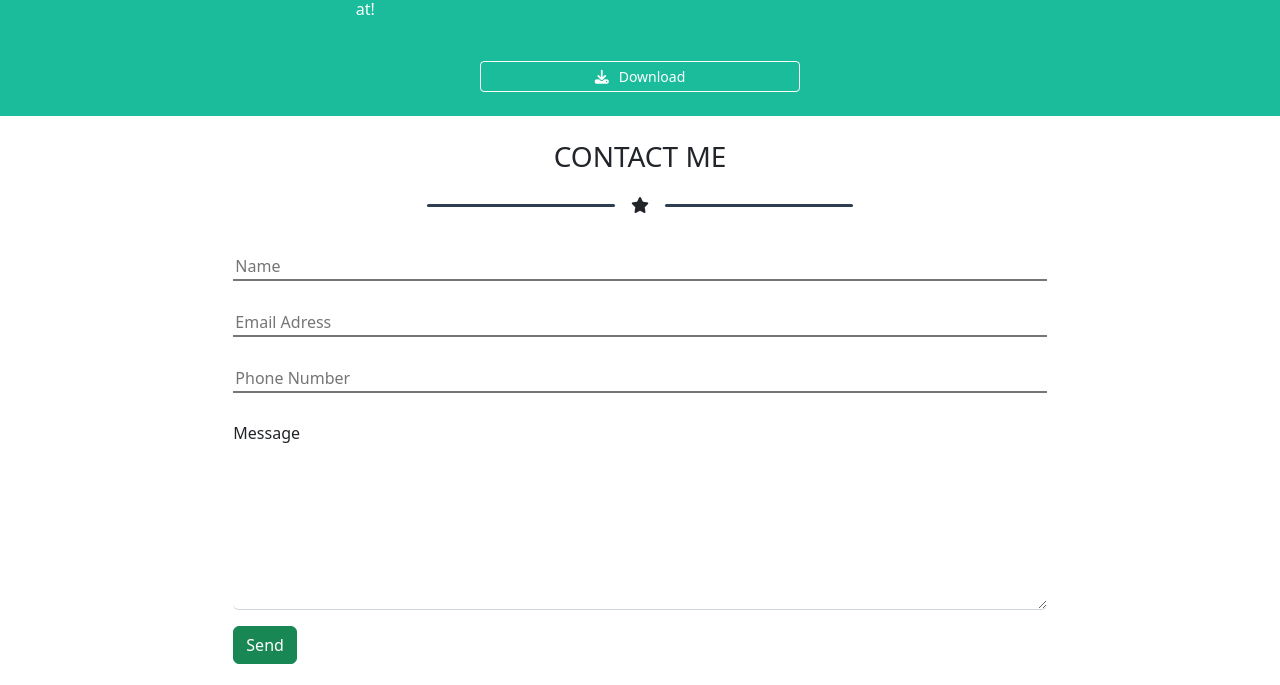
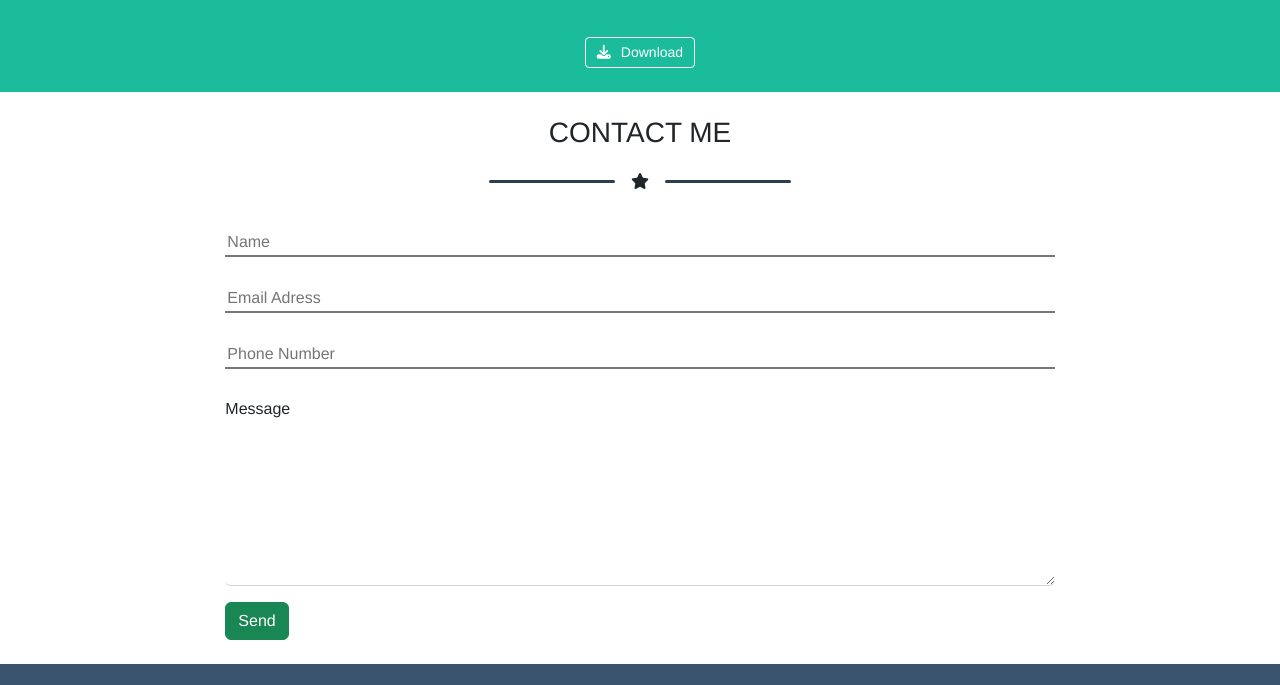
Before and after one commit to Arela-Cristina/html-css-bootstrap-freelancer, a plain HTML site: page index.html in a window 1280 px wide. Shown: the part 1342-2027 px from the top of the page. Drawn offline with nearby package versions, Linux system fonts and the light colour scheme.

Commit message:
Add padding to the second footer.
Add Font Family Helvetica.

```diff
--- a/index.html
+++ b/index.html
@@ -123,7 +123,7 @@
                         <div class="line-r cri-bg-white"></div>
                     </div>
                     <div class="container-fluid text-center py-4">
-                        <div class="row justify-content-center gap-3">
+                        <div class="row justify-content-center gap-3 text-start">
                             <div class="col-8 col-md-5 cri-bg-green">
                                 <p>Lorem ipsum dolor sit amet consectetur adipisicing elit. Dolor, voluptatibus
                                     obcaecati
@@ -143,7 +143,7 @@
                             </div>
                         </div>
                     </div>
-                    <button type="button" class="btn border-white white btn-sm w-25"><i
+                    <button type="button" class="btn border-white white btn-sm cri-w-20"><i
                             class="fa-solid fa-download cri-p-r"></i>Download</button>
 
                 </div>
@@ -158,28 +158,30 @@
                         <div class="line-r cri-bg-gray"></div>
                     </div>
                 </div>
+                <form action="">
                     <div class="row justify-content-center gap-3">
                         <div class="col-8">
                             <input class="w-100 border-top-0 border-end-0 border-start-0" type="text" placeholder="Name"
-                            aria-label="Name">
+                                aria-label="Name" id="name">
                         </div>
                         <div class="col-8">
                             <input class="w-100 border-top-0 border-end-0 border-start-0" type="text"
-                            placeholder="Email Adress" aria-label="Email Adress">
+                                placeholder="Email Adress" aria-label="Email Adress" id="email">
                         </div>
                         <div class="col-8">
                             <input class="w-100 border-top-0 border-end-0 border-start-0" type="text"
-                            placeholder="Phone Number" aria-label="Phone Number">
+                                placeholder="Phone Number" aria-label="Phone Number" id="Phone">
                         </div>
                         <div class="col-8 text-start">
-                        <label for="exampleFormControlTextarea1" class="form-label">Message</label>
-                        <textarea class="form-control border-top-0 border-end-0 border-start-0"
-                            id="exampleFormControlTextarea1" rows="6"></textarea>
+                            <label for="Message" class="form-label">Message</label>
+                            <textarea class="form-control border-top-0 border-end-0 border-start-0" id="Message"
+                                rows="6"></textarea>
                             <div class="pt-3">
                                 <button type="button" class="btn btn-success">Send</button>
                             </div>
                         </div>
                     </div>
+                </form>
             </div>
         </div>
     </main>
@@ -215,7 +217,7 @@
         </div>
         <div class="container-fluid text-center cri-bg-gray">
             <div class="row fs-6 white py-1">
-                <span>Copyright © Your Website 2024</span>
+                <span class="py-4">Copyright © Your Website 2024</span>
             </div>
         </div>
     </footer>
--- a/style.css
+++ b/style.css
@@ -3,6 +3,15 @@
     min-height: 40px;
     /* background-color: pink;
     border: solid 1px rgba(255, 0, 191, 0.836); */
+}
+
+* {
+    font-family: Helvetica, sans-serif;
+}
+
+/*WIDTH BUTTON DOWNLOAD*/
+.cri-w-20 {
+    width: 110px;
 }
 
 /* BG COLOR*/
@@ -66,13 +75,13 @@
 
 .line-l {
     height: 3px;
-    width: 15%;
+    width: 10%;
     border-radius: 50px;
 }
 
 .line-r {
     height: 3px;
-    width: 15%;
+    width: 10%;
     border-radius: 50px;
 }
 
```
Lines whose indentation alone changed are shown as unchanged.
